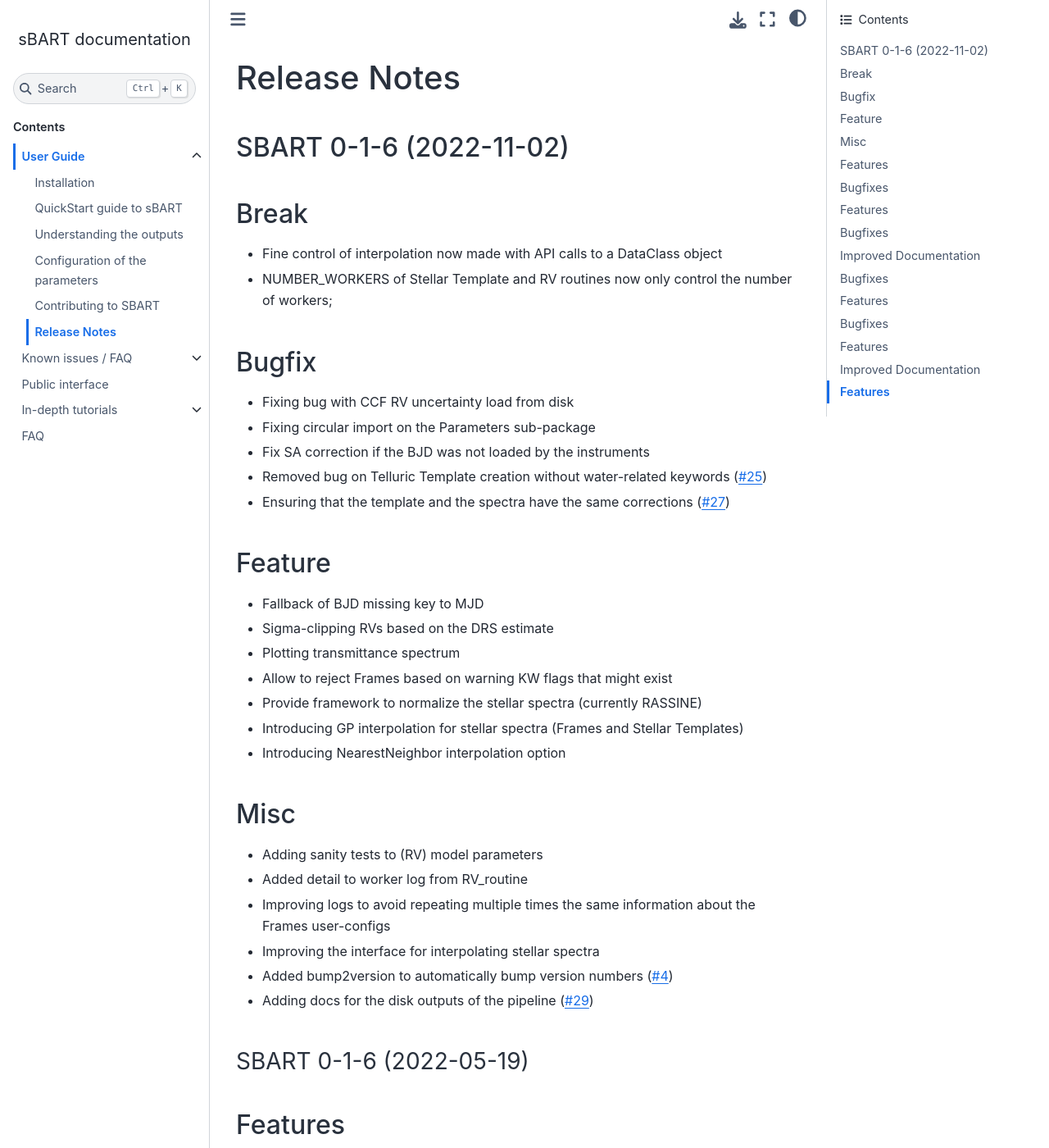
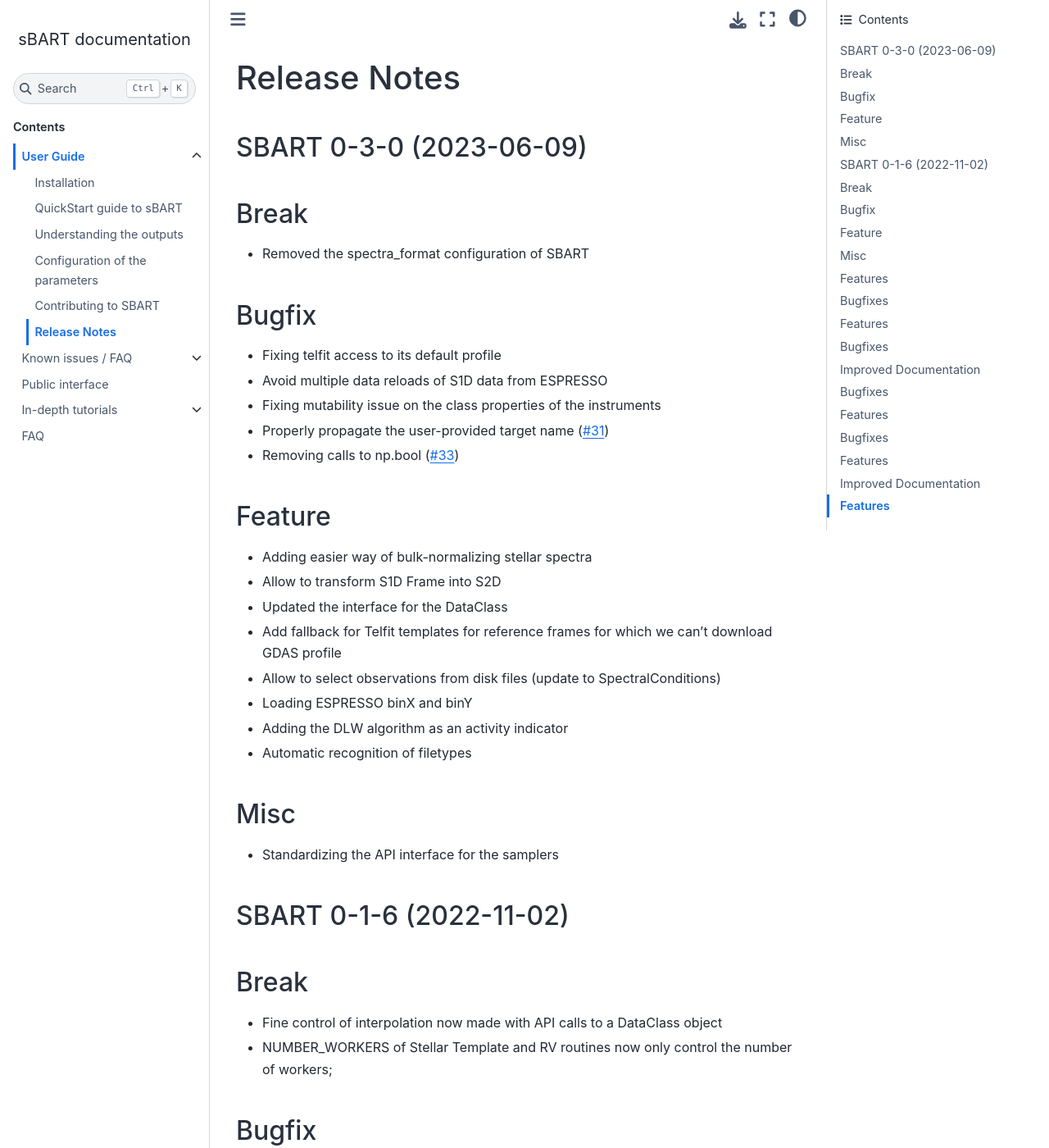
Before and after one commit to iastro-pt/sBART, a Sphinx documentation site: the page built from docs/NEWS.rst, in a window 1280 px wide and 1400 px high. Shown: the whole window at 82% size. Built offline with Sphinx 7.4.7 and the Sphinx Book theme 1.1.4, drawn with Linux system fonts in a browser that asks for light colours.

Commit message:
Building changelog

```diff
--- a/docs/NEWS.rst
+++ b/docs/NEWS.rst
@@ -3,6 +3,44 @@
 =============
 
 .. towncrier release notes start
+
+SBART 0-3-0 (2023-06-09)
+~~~~~~~~~~~~~~~~~~~~~~~~
+
+Break
+~~~~~
+
+- Removed the spectra_format configuration of SBART
+
+
+Bugfix
+~~~~~~
+
+- Fixing telfit access to its default profile
+- Avoid multiple data reloads of S1D data from ESPRESSO
+- Fixing mutability issue on the class properties of the instruments
+- Properly propagate the user-provided target name  (`#31 <https://github.com/iastro-pt/sBART/issues/31>`_)
+- Removing calls to np.bool  (`#33 <https://github.com/iastro-pt/sBART/issues/33>`_)
+
+
+Feature
+~~~~~~~
+
+- Adding easier way of bulk-normalizing stellar spectra
+- Allow to transform S1D Frame into S2D
+- Updated the interface for the DataClass
+- Add fallback for Telfit templates for reference frames for which we can't download GDAS profile
+- Allow to select observations from disk files (update to SpectralConditions)
+- Loading ESPRESSO binX and binY
+- Adding the DLW algorithm as an activity indicator
+- Automatic recognition of filetypes
+
+
+Misc
+~~~~
+
+- Standardizing the API interface for the samplers
+
 
 SBART 0-1-6 (2022-11-02)
 ~~~~~~~~~~~~~~~~~~~~~~~~
```
Also changed, not shown: 15 other files.
